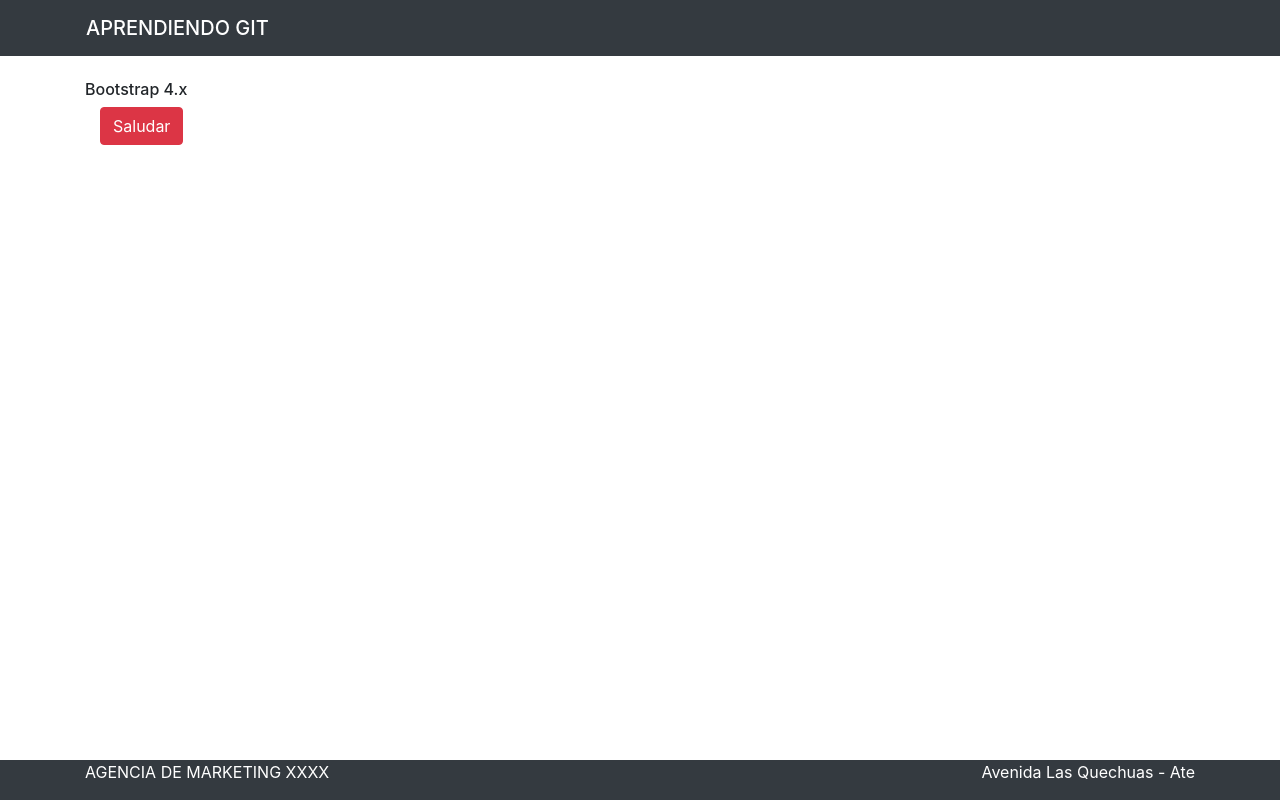
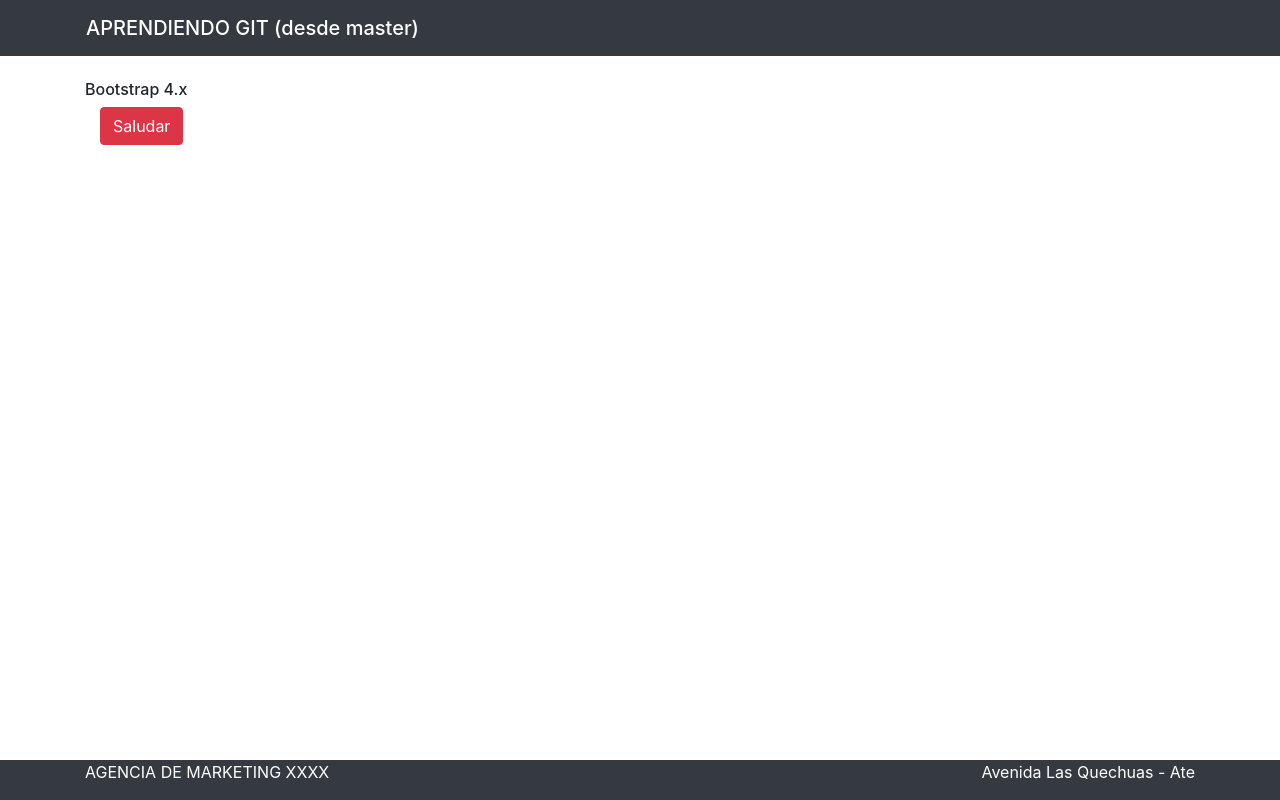
Before and after one commit to PATAYPE/CursoGit, a plain HTML site: page index.html in a window 1280 px wide. Drawn offline with nearby package versions, Linux system fonts and the light colour scheme.

Commit message:
agregando index

```diff
--- a/index.html
+++ b/index.html
@@ -17,7 +17,7 @@
         <div class="container">
             <div class="row">
 
-                <h5 class="m-3 text-white">APRENDIENDO GIT </h5>
+                <h5 class="m-3 text-white">APRENDIENDO GIT (desde master) </h5>
 
             </div>
         </div>
```
